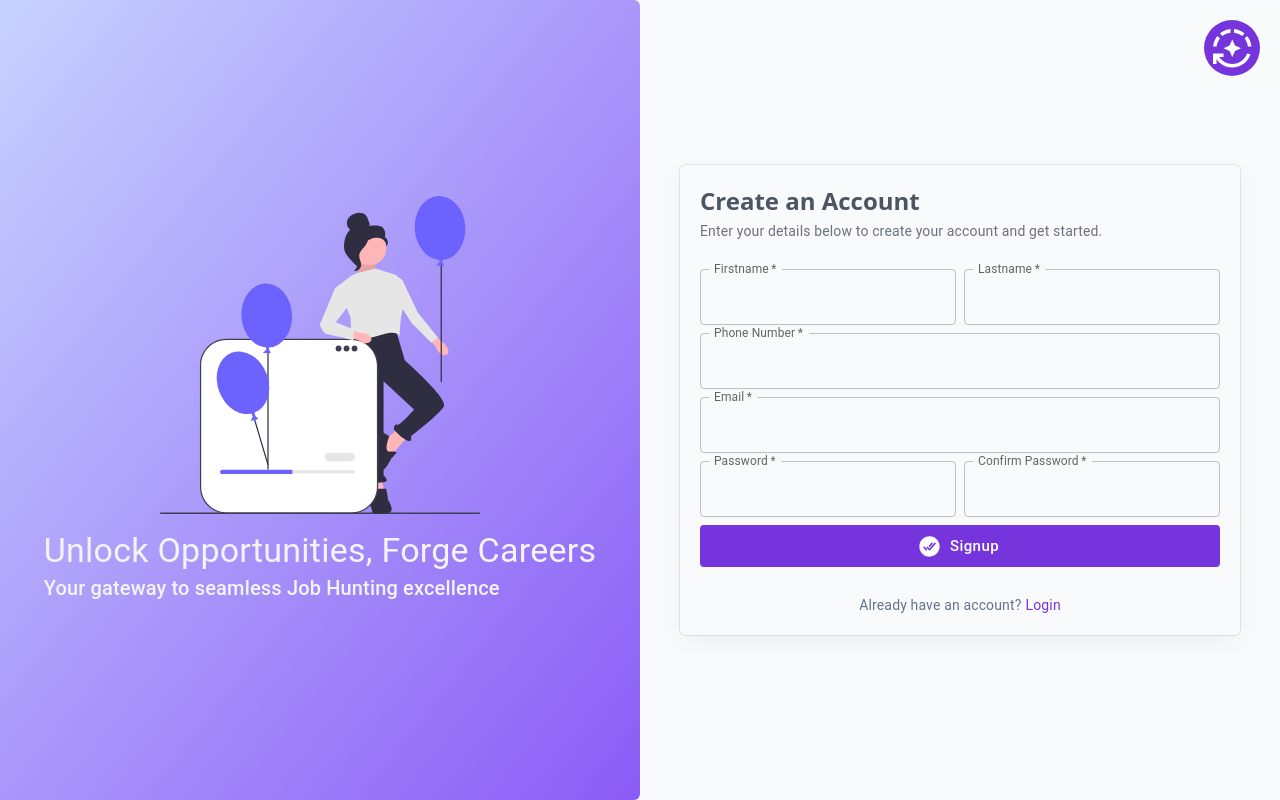
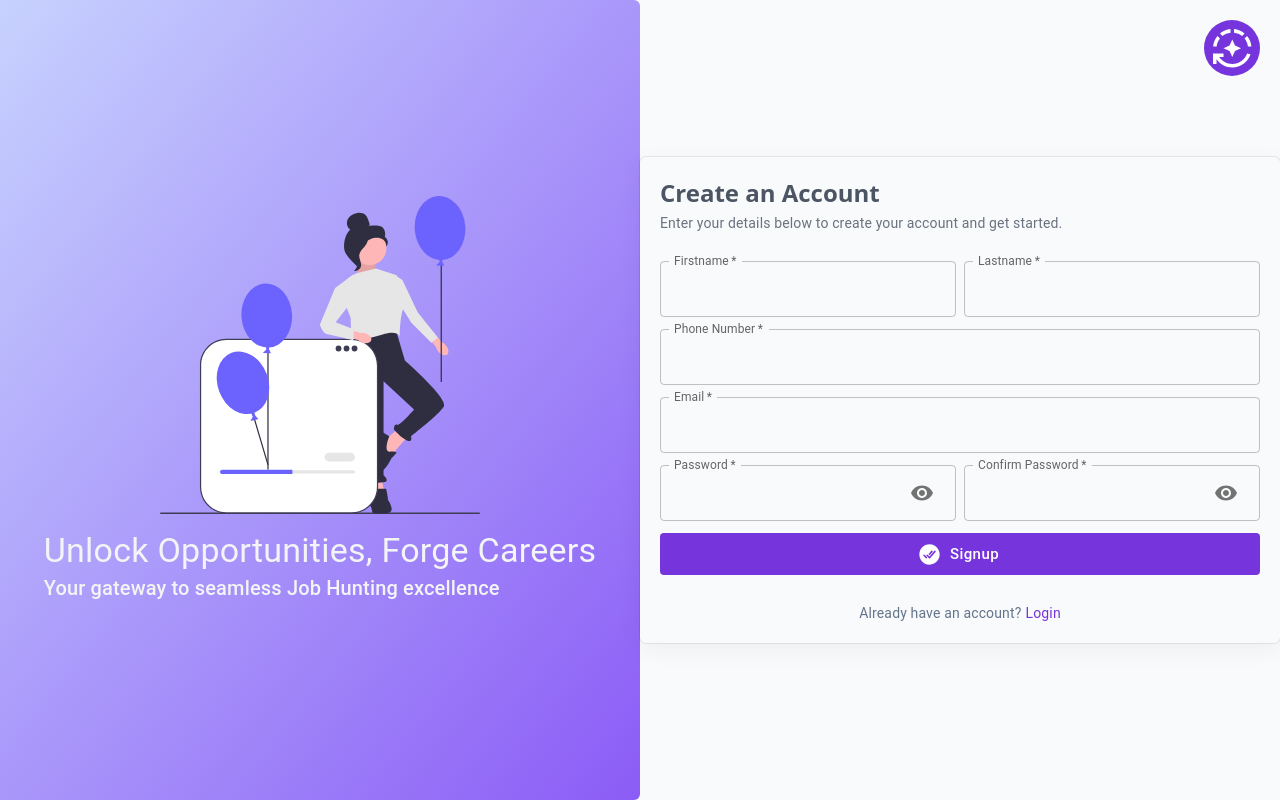
Before and after one commit to JenTJames/montag-client, a React (Vite) app: page /register in a window 1280 px wide. Built offline with nearby package versions, Linux system fonts and the light colour scheme.

Commit message:
Comp: Add Toast component * Add password visibility buttons for Input * Update Form style

```diff
--- a/src/components/Form.jsx
+++ b/src/components/Form.jsx
@@ -2,7 +2,7 @@ import { PropTypes } from "prop-types";
 
 const Form = ({ children, onSubmit }) => {
   return (
-    <form onSubmit={onSubmit} className="flex flex-col gap-2">
+    <form onSubmit={onSubmit} className="flex flex-col gap-3">
       {children}
     </form>
   );
--- a/src/components/Input.jsx
+++ b/src/components/Input.jsx
@@ -1,9 +1,18 @@
+import { useState } from "react";
 import PropTypes from "prop-types";
 import { Controller } from "react-hook-form";
+import IconButton from "@mui/material/IconButton";
 import TextField from "@mui/material/TextField";
 import InputAdornment from "@mui/material/InputAdornment";
+import { MdVisibility, MdVisibilityOff } from "react-icons/md";
 
-const Input = ({ name, label, control, rules, icon, ...rest }) => {
+const Input = ({ name, label, type, control, rules, icon, ...rest }) => {
+  const [showPassword, setShowPassword] = useState(false);
+
+  const passwordVisibilityHandler = () => {
+    setShowPassword((currentState) => !currentState);
+  };
+
   return (
     <Controller
       name={name}
@@ -13,11 +22,18 @@ const Input = ({ name, label, control, rules, icon, ...rest }) => {
         <TextField
           {...field}
           label={label}
+          type={showPassword ? "text" : type}
           fullWidth
           InputProps={{
             startAdornment: (
               <InputAdornment position="start">{icon}</InputAdornment>
             ),
+            endAdornment:
+              type === "password" ? (
+                <IconButton onClick={passwordVisibilityHandler}>
+                  {showPassword ? <MdVisibilityOff /> : <MdVisibility />}
+                </IconButton>
+              ) : null,
           }}
           error={fieldState.invalid}
           helperText={fieldState.error?.message}
@@ -30,6 +46,7 @@ const Input = ({ name, label, control, rules, icon, ...rest }) => {
 
 Input.propTypes = {
   name: PropTypes.string.isRequired,
+  type: PropTypes.string.isRequired,
   label: PropTypes.string.isRequired,
   control: PropTypes.object.isRequired,
   rules: PropTypes.object,
--- /dev/null
+++ b/src/components/Toast.jsx
@@ -0,0 +1,34 @@
+import PropTypes from "prop-types";
+import Snackbar from "@mui/material/Snackbar";
+import Alert from "@mui/material/Alert";
+
+import Portal from "./Portal";
+
+const Toast = ({ show, close, severity, children }) => {
+  return (
+    <Portal>
+      <Snackbar
+        anchorOrigin={{
+          vertical: "bottom",
+          horizontal: "center",
+        }}
+        open={show}
+        autoHideDuration={6000}
+        onClose={close}
+      >
+        <Alert onClose={close} severity={severity} sx={{ width: "100%" }}>
+          {children}
+        </Alert>
+      </Snackbar>
+    </Portal>
+  );
+};
+
+Toast.propTypes = {
+  show: PropTypes.bool.isRequired,
+  close: PropTypes.func.isRequired,
+  severity: PropTypes.string.isRequired,
+  children: PropTypes.node.isRequired,
+};
+
+export default Toast;
```
